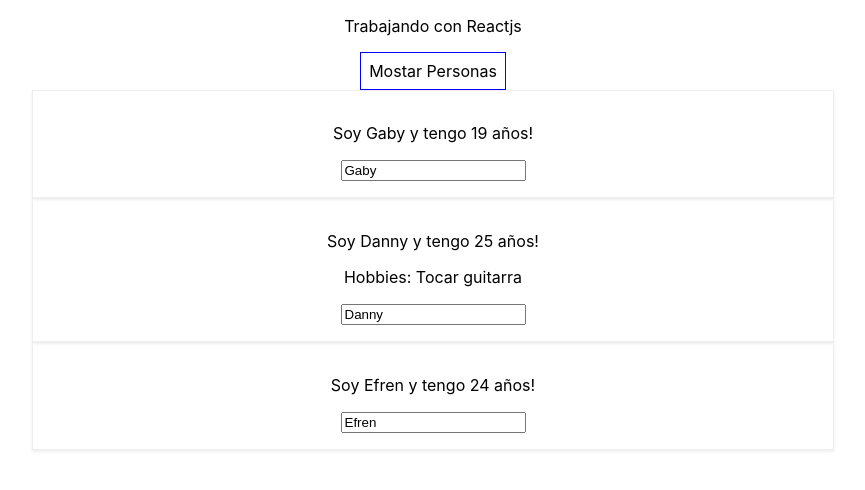
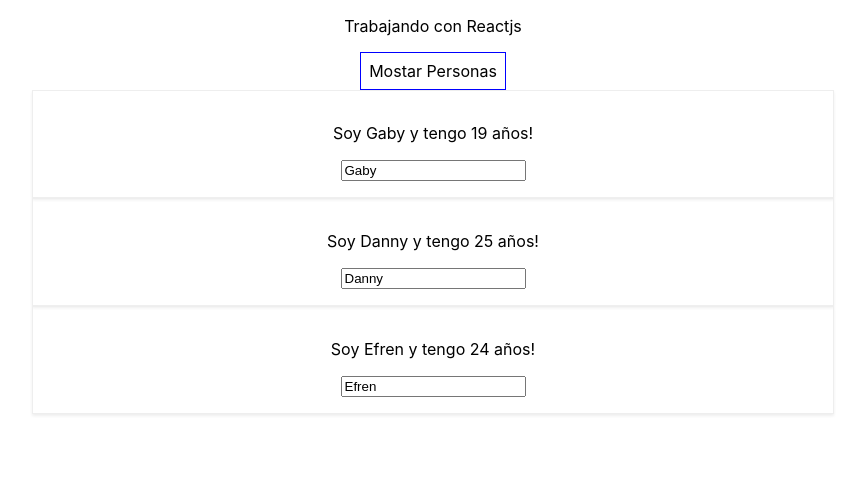
Before and after one commit to edarcarto/zafiroclass, a React (Create React App) app: page / in a window 1280 px wide. Both pictures are taken after a click on the button "Mostar Personas". Shown: the top 490 px of the page, without its empty margins (207-1072 px from the left). Built offline with nearby package versions, Linux system fonts and the light colour scheme.

Commit message:
Trabajando con data dinamica

```diff
--- a/src/App.js
+++ b/src/App.js
@@ -58,24 +58,15 @@
     let persons = null; // declaro una variable
     if (this.state.showPersons) {
       // si showPersons es verdad inserto HTML sino es nulo
+      // recorremos el estado persons con map y retornamos el componente
       persons = (
         <div >
-          <Person
-            name={this.state.persons[0].name}
-            age={this.state.persons[0].age}
-          />
-          <Person
-            name={this.state.persons[1].name}
-            age={this.state.persons[1].age}
-            click={this.switchNameHandler.bind(this, "Isai!")}
-            changed={this.nameChangedHandler}
-          >
-            Hobbies: Tocar guitarra
-            </Person>
-          <Person
-            name={this.state.persons[2].name}
-            age={this.state.persons[2].age}
-          />
+          {this.state.persons.map(person => {
+            return <Person
+              name={person.name}
+              age={person.age}
+            />
+          })}
         </div>
       );
     }
@@ -85,7 +76,7 @@
         <button
           style={style}
           onClick={this.togglePersonHandler}>Mostar Personas</button>
-          {/* Muestro lo que contiene la variable persons */}
+        {/* Muestro lo que contiene la variable persons */}
         {persons}
       </div>
     );
```
